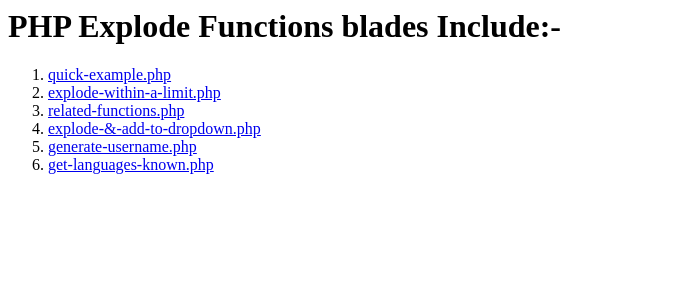
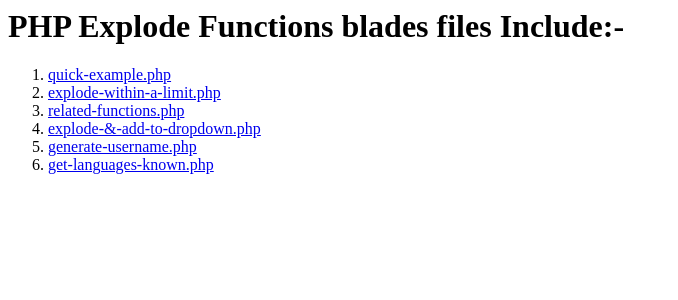
Before and after one commit to Gabu-Rayon/explode-project-tutor-01, a PHP site: page / in a window 1280 px wide. Shown: the top 300 px of the page, without its empty margins (0-678 px from the left). Run offline with PHP 8.4, Linux system fonts and the light colour scheme.

Commit message:
changes on the Index page

```diff
--- a/index.php
+++ b/index.php
@@ -10,7 +10,7 @@
 <BODY>
     <div class="container">
         <div id="example-list">
-            <h1>PHP Explode Functions blades Include:-</h1>
+            <h1>PHP Explode Functions blades files Include:-</h1>
             <div class="row">
                 <ol>
                     <li><a href="./blades/quick-example.php">quick-example.php</a></li>
```
